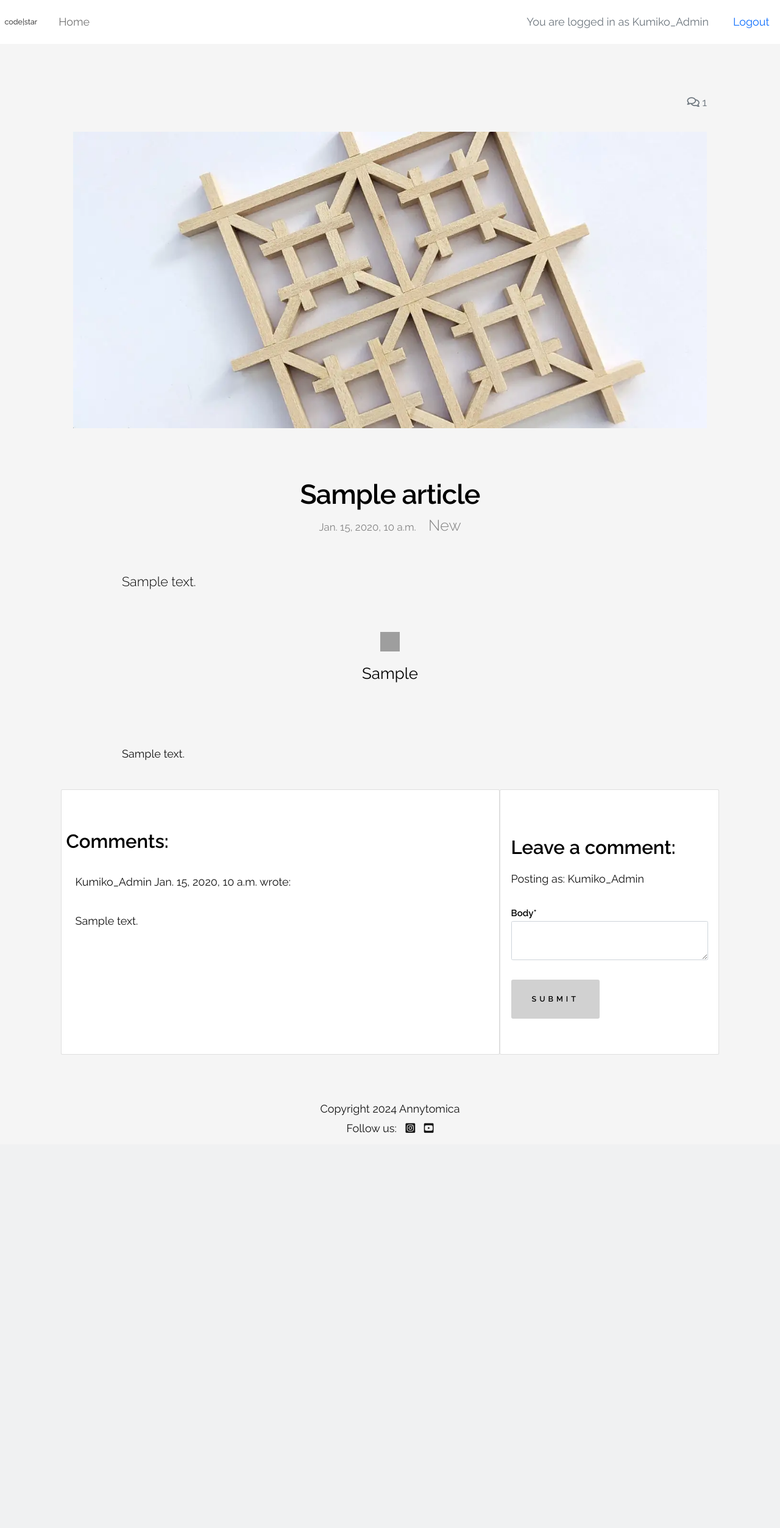
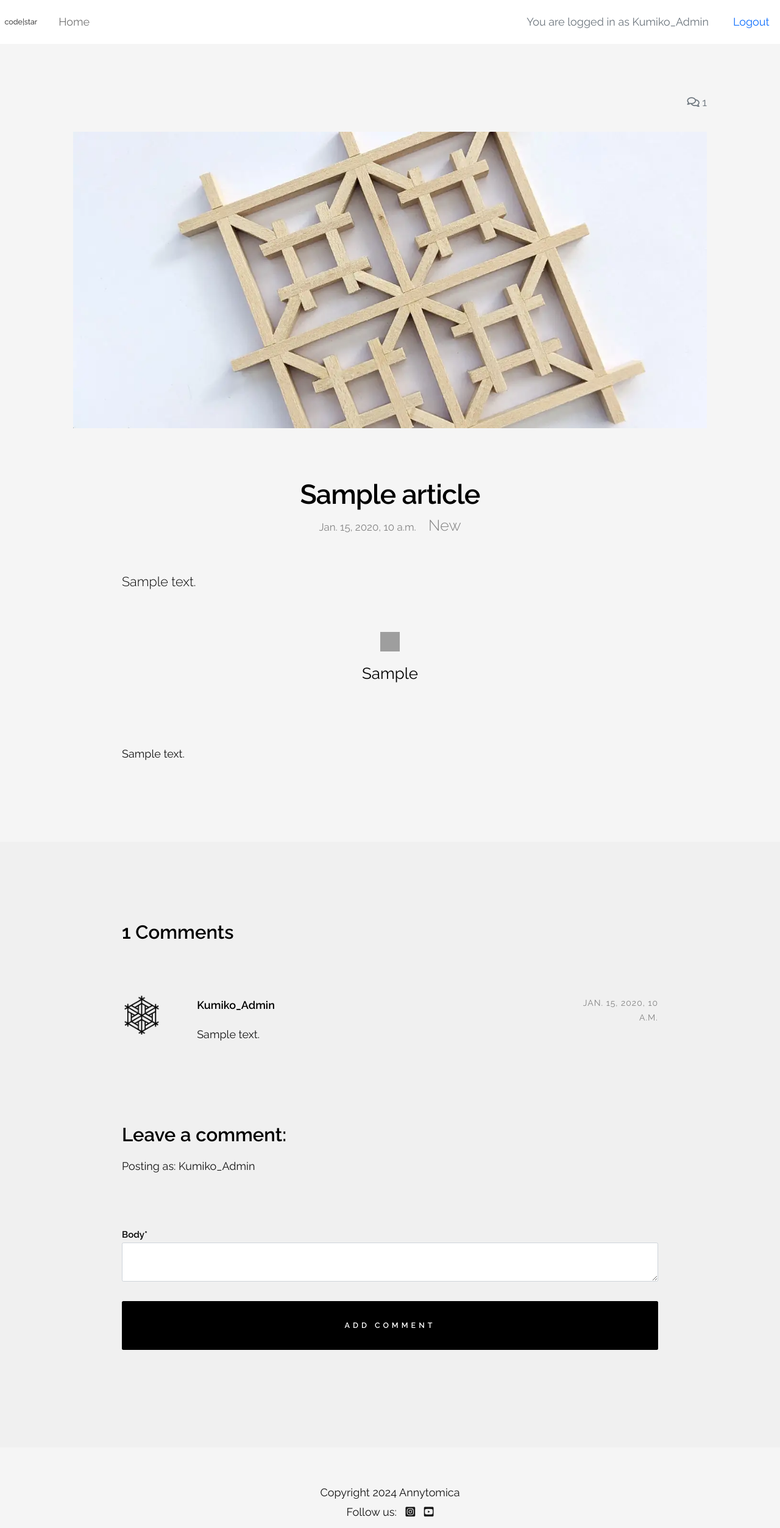
Before and after one commit to Annytomica/kumiko-community-hub, a Django app: a page that uses article/templates/article/single_article.html in a window 1280 px wide. Shown: the whole page at 61% size. Before the commit the page ends 1858 px from the top, so only its background shows below. Run offline with Django 4.2, Linux system fonts and the light colour scheme; a user stored in the database is signed in; data comes from the database, SQL or seed files in the repository; tables that the repository leaves empty hold one stand-in row (values such as "Sample post"); some libraries are stand-ins or nearby versions; grey boxes are pictures that could not be loaded.

Commit message:
Add abstract styling to article comments and comment form

```diff
--- a/article/templates/article/single_article.html
+++ b/article/templates/article/single_article.html
@@ -46,48 +46,49 @@
                 </article>
             </div>
         </div>
-        <!-- Displaying Comments -->
-        <div class="row">
-            <div class="col-md-8 card mb-4  mt-3 ">
-                <h3>Comments:</h3>
-                <div class="card-body">
-                    <!-- We want a for loop inside the empty control tags
-                    to iterate through each comment in comments -->
+        <!-- Comments Section -->
+        <div class="comments-wrap">
+            <div id="comments" class="row">
+                <div class="column">
+                    <h3>{{ article_comment_count }} Comments</h3>
+                    <ol class="commentlist">
                         {% for comment in article_comments %}
-                    <div class="p-2 comments
-                    {% if not comment.approved and comment.author == user %}
-                    faded{% elif not comment.approved %} d-none{% endif %}">
-                    <p class="font-weight-bold">
-                        {{ comment.author }}
-                        <span class="font-weight-normal">
-                        {{ comment.created_on }}
-                        </span> wrote:
-                    </p>
-                    <div id="comment{{ comment.id }}">
-                        {{ comment.body | linebreaks }}
+                        <li class="depth-1 comment">
+                            <div class="comment__avatar">
+                                <img src="{% static 'images/kch-user-icon-05.webp' %}" class="avatar"
+                                alt="user-icon" alt width="50" height="50">
+                            </div>
+                            <div class="comment__info">
+                                <div class="comment__author">{{ comment.author }}</div>
+                                <div class="comment__meta">
+                                    <div class="comment__time">{{ comment.created_on }}</div>
+                                </div>
                             </div>
                             {% if not comment.approved and comment.author == user %}
-                    <p class="approval">
+                            <div class="comment__text text-secondary">{{ comment.body | linebreaks }}</div>
+                            <p>
                             This comment is awaiting approval
                             </p>
+                            {% else %}
+                            <div class="comment__text">{{ comment.body | linebreaks }}</div>
                             {% endif %}
-                    </div>
-                    <!-- Our for loop ends here -->
+                        </li>
                         {% endfor %}
+                    </ol>
                 </div>
             </div>
-            <!-- Creating New Comments -->
-            <div class="col-md-4 card mb-4 mt-3">
-                <div class="card-body">
+            <!-- Comments Form-->
+            <div class="row comment-respond">
+                <div class="column" id="respond">
                     {% if user.is_authenticated %}
                     <h3>Leave a comment:</h3>
                     <p>Posting as: {{ user.username }}</p>
-                    <form id="commentForm" method="post"
+                    <form id="contactForm" method="post"
                             style="margin-top: 1.3em;">
                         {{ article_comment_form | crispy }}
                         {% csrf_token %}
-                        <button id="submitButton" type="submit"
-                        class="btn btn-signup btn-lg">Submit</button>
+                        <button id="submit" class="btn btn--primary btn-wide btn--large h-full-width"
+                            type="submit">Add comment</button>
                     </form>
                     {% else %}
                     <p>Log in to leave a comment</p>
```
Also changed, not shown: static/images/kch-user-icon-05.webp (added). Lines whose indentation alone changed are shown as unchanged.
